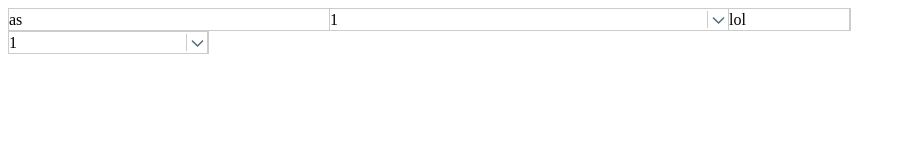
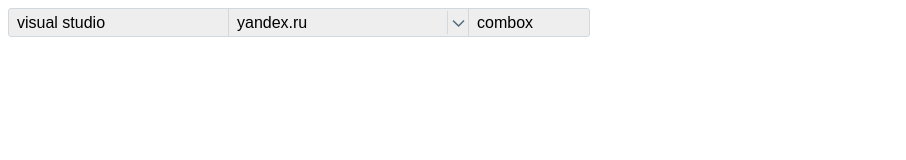
Before and after one commit to aquiladev/comboxjs, a plain HTML site: page index.html in a window 1280 px wide. Shown: the whole page, without its empty margins (0-906 px from the left). Drawn offline with nearby package versions, Linux system fonts and the light colour scheme.

Commit message:
changed styles

```diff
--- a/css/combox.css
+++ b/css/combox.css
@@ -1,7 +1,11 @@
 .ui-combox {
 	display: table;
 	display: -moz-box;
-	border: 1px solid #cccccc;
+	background: #eeeeee;
+	border: 1px solid #d2d9de;
+	width: auto;
+	font-family: Arial, sans-serif;
+	border-radius: 3px;
 }
 
 .ui-combox-input,
@@ -9,21 +13,19 @@
 	display: table-cell;
 	display: -moz-box;
 	border: none;
-	border-right: 1px solid #cccccc;
+	background: transparent;
+	padding: 0 8px;
+	-moz-box-sizing: border-box;
+	-webkit-box-sizing: border-box;
+	box-sizing: border-box;
 }
 
-.ui-combox  input {
-	line-height: normal;
-	border: none;
+.ui-combox>div {
+	border-right: 1px solid #d2d9de;
 }
 
-.ui-combox  input,
-.ui-combox select {
-	margin: 0;
-	padding: 0;
-	font-family: inherit;
-    font-size: 100%;
-	outline: none;
+.ui-combox>div:last-child {
+	border-right: none;
 }
 
 .ui-combox-select {
@@ -31,33 +33,57 @@
 	cursor: pointer;
 }
 
-.ui-combox div {
-    vertical-align: middle;
+.ui-combox .ui-combox-pointer {
+	position: absolute;
+	border-left: 1px solid #d2d9de;
+	right: 0;
+	top: 2px;
+	width: 20px;
+	background:transparent url(../img/arrow-down.png) 50% 50% no-repeat;
+	background-position-x: 50%;
+	background-position-y: 50%;
+}
+
+.ui-combox input {
+	line-height: normal;
+}
+
+	.ui-combox input:focus {
+		background: transparent;
+	}
+
+.ui-combox input,
+.ui-combox select {
+	margin: 0;
+	padding: 0;
+	font-family: inherit;
+	font-size: 100%;
+	border: none;
+	outline: none;
+	height: 26px;
+	background: transparent;
+	-webkit-appearance: none;
+	-moz-box-sizing: border-box;
+	-webkit-box-sizing: border-box;
+	box-sizing: border-box;
 }
 
 .ui-combox .ui-combox-select ul{
 	position: absolute;
 	z-index: 1000;
 	display: none;
-	min-width: 160px;
 	padding: 0;
 	margin: 2px 0 0;
 	list-style: none;
-	border: 1px solid #cccccc;
+	border: 1px solid #d2d9de;
 	background-color: #ffffff;
 	background-clip: padding-box;
 }
+
+.ui-combox .ui-combox-select li {
+	padding: 0 8px;
+}
+
 .ui-combox .ui-combox-select li:hover{
 	background-color: #eeeeee;
 }
-
-.ui-combox .ui-combox-pointer {
-	position: absolute;
-	border-left: 1px solid #cccccc;
-	right: 0;
-	top: 2px;
-	width: 20px;
-	background:transparent url('../img/arrow-down.png') 50% 50% no-repeat;
-	background-position-x: 50%;
-	background-position-y: 50%;
-}
--- a/index.html
+++ b/index.html
@@ -7,21 +7,13 @@
 	</head>
 	<body>
 		<div class="combox">
-			<input id="tstInput" type="text" value="as" style="width: 320px;"/>
-			<select id="tstSelect" style="width: 400px;">
-				<option value='1'>1</option>
-				<option value='2'>2</option>
-				<option value='3'>3</option>
+			<input id="tstInput" type="text" value="visual studio" style="width: 220px;"/>
+			<select id="tstSelect" style="width: 240px;">
+				<option value='ya'>yandex.ru</option>
+				<option value='ms'>microsoft.com</option>
+				<option value='go'>google.com</option>
 			</select>
-			<input type="text" value="lol" style="width: 120px;"/>
-		</div>
-
-		<div id="combox">
-			<select id="tst1Select" style="width: 200px;">
-				<option value='1'>1</option>
-				<option value='2'>2</option>
-				<option value='3'>3</option>
-			</select>
+			<input type="text" value="combox" style="width: 120px;"/>
 		</div>
 		<script type="text/javascript">
 			$(document).ready(function(){
```
